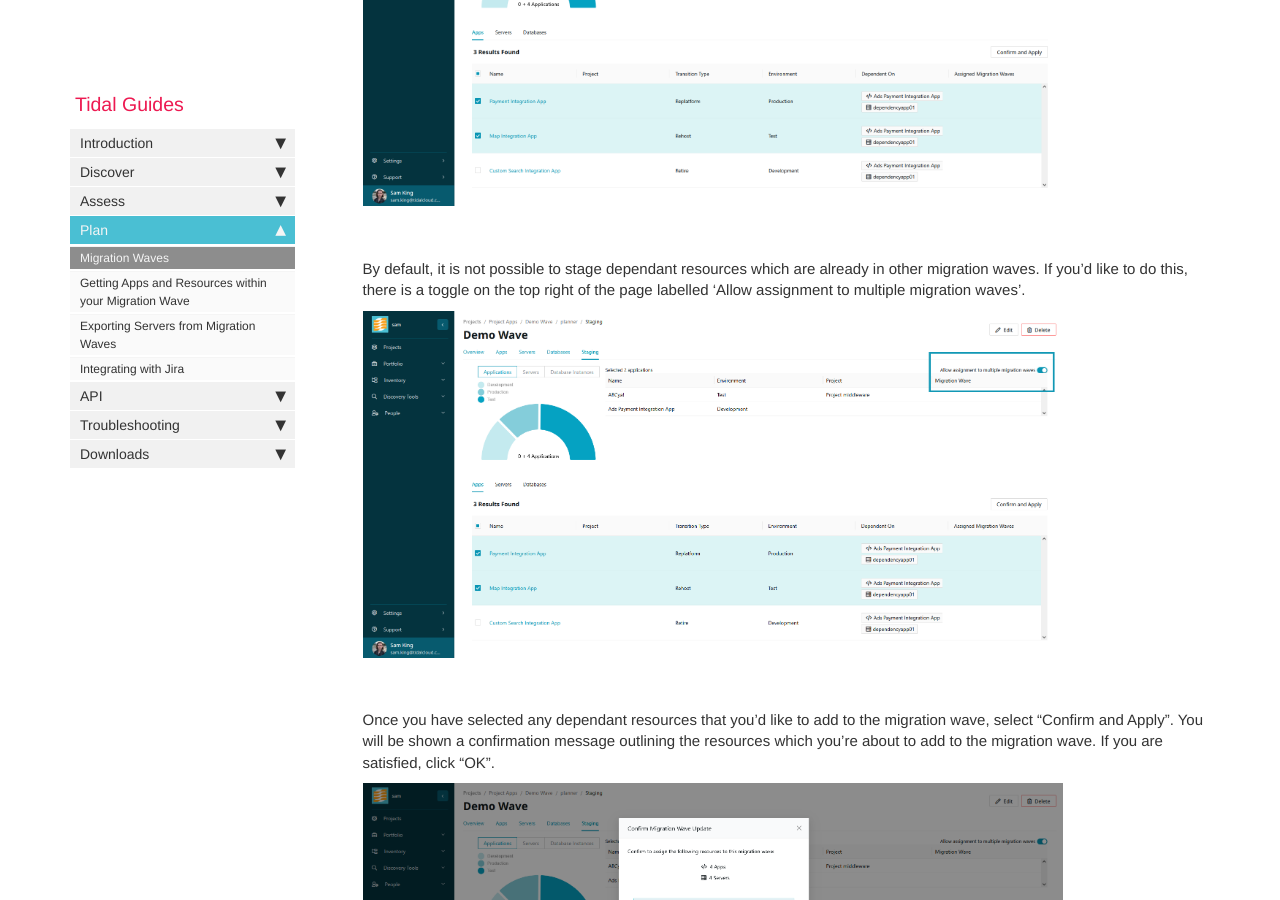
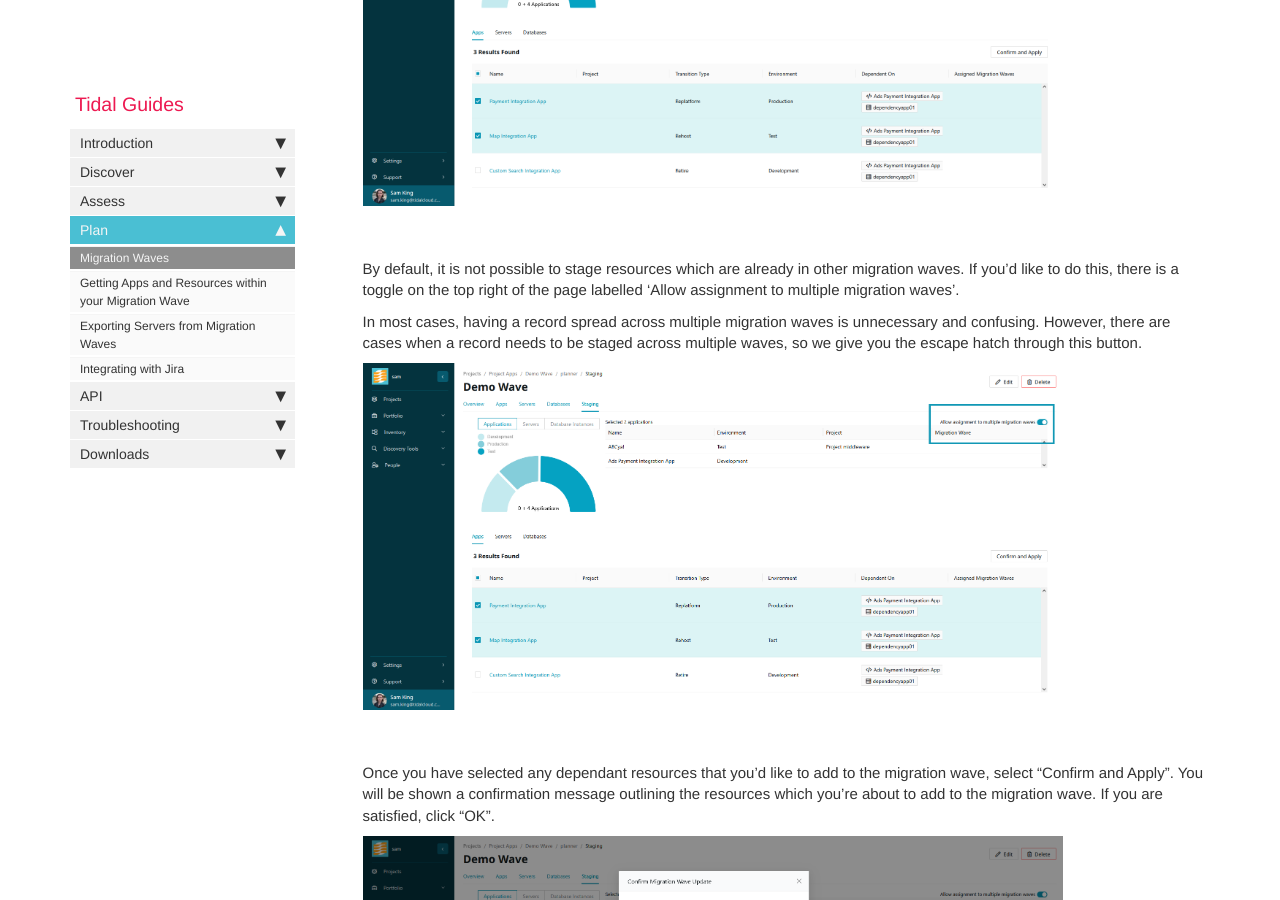
Before and after one commit to tidalmigrations/tidalmigrations.github.io, a Jekyll site: the page built from pages/user guides/migration_waves.md, in a window 1280 px wide and 900 px high, scrolled down 3173 px. Built offline with Jekyll 4.4.1, drawn with Linux system fonts in a browser that asks for light colours; nearby versions of some CDN libraries; comment, search, counter and statistics services are not loaded.

Commit message:
fix: added additional explainer sentance about multi-wave toggle

```diff
--- a/pages/user guides/migration_waves.md
+++ b/pages/user guides/migration_waves.md
@@ -59,7 +59,9 @@ On this page, you can see the dependant applications, servers and database insta
 {% include image.html file="migration-waves-6.png" %}
 <br/>
 
-By default, it is not possible to stage dependant resources which are already in other migration waves. If you'd like to do this, there is a toggle on the top right of the page labelled 'Allow assignment to multiple migration waves'.
+By default, it is not possible to stage resources which are already in other migration waves. If you'd like to do this, there is a toggle on the top right of the page labelled 'Allow assignment to multiple migration waves'.
+
+In most cases, having a record spread across multiple migration waves is unnecessary and confusing. However, there are cases when a record needs to be staged across multiple waves, so we give you the escape hatch through this button.
 
 {% include image.html file="migration-waves-7.png" %}
 <br/>
```
